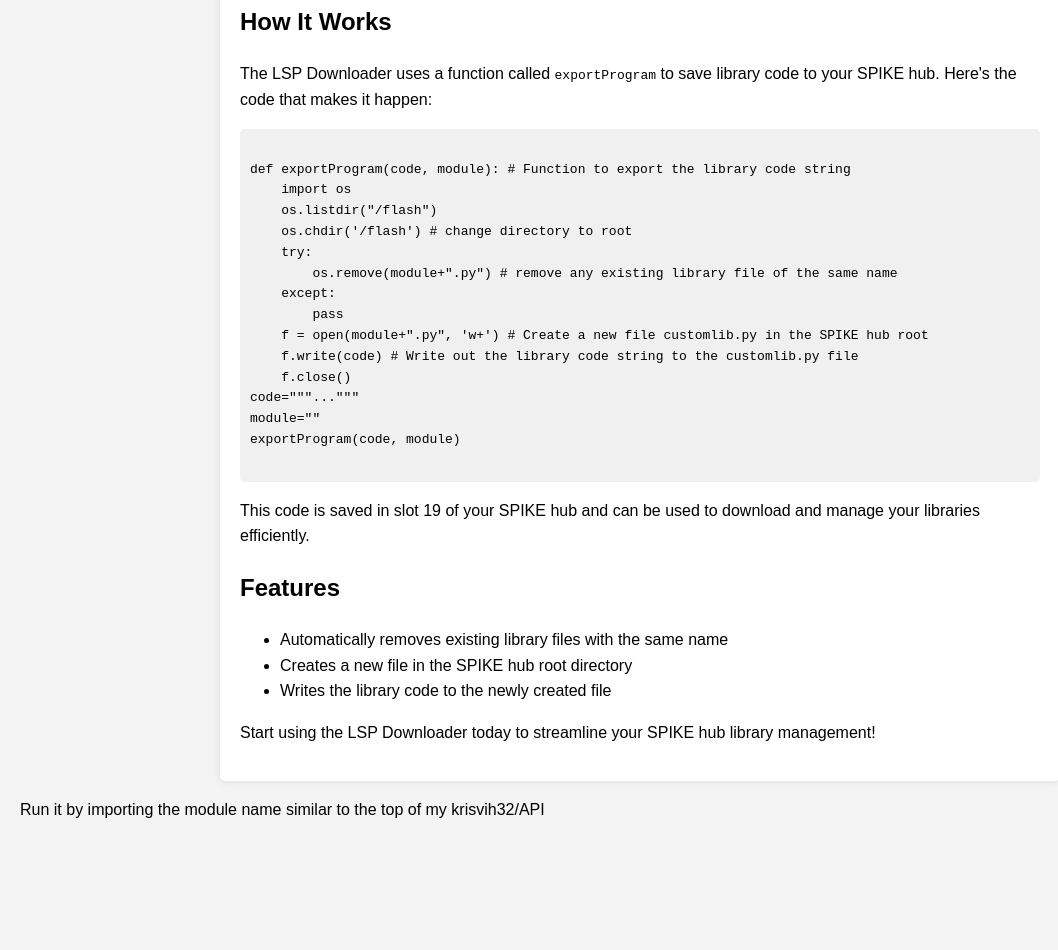
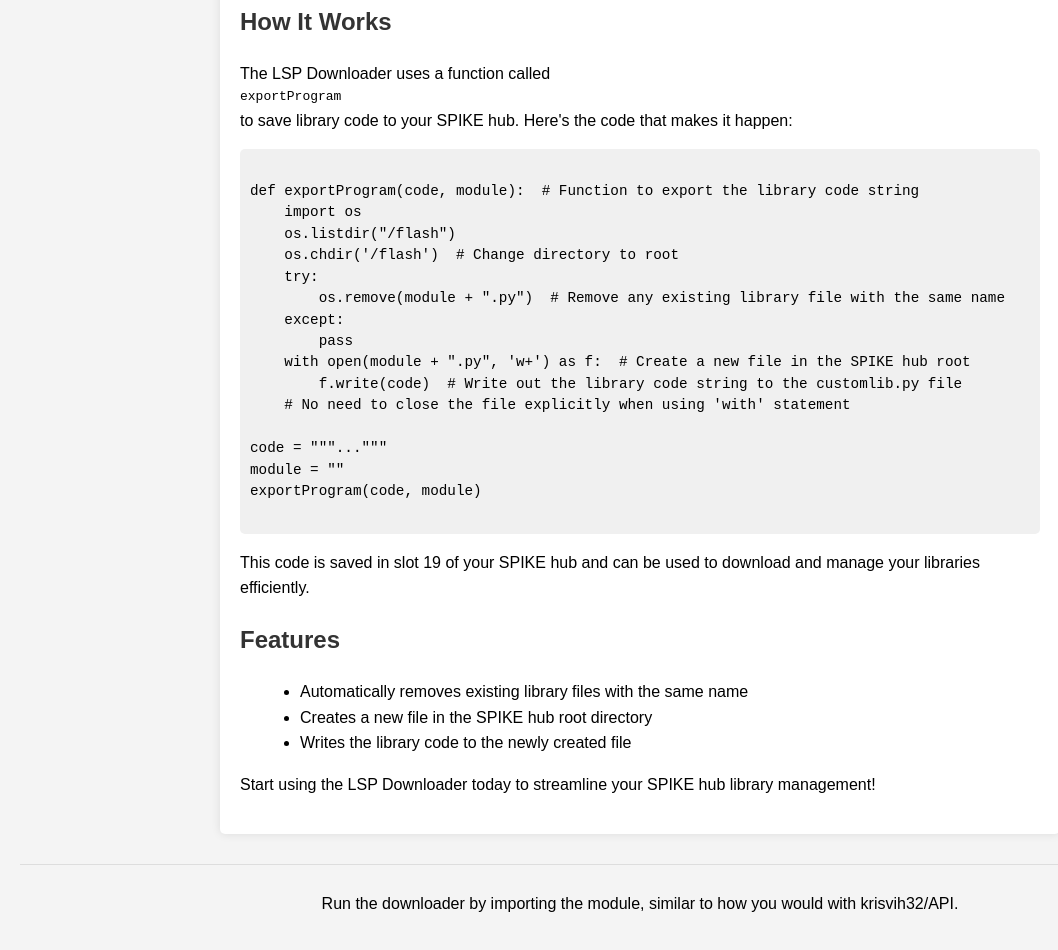
Before and after one commit to lsp-downloader-tutorial/lsp-downloader-tutorial.github.io, a plain HTML site: page index.html in a window 1280 px wide. Shown: the part 202-1152 px from the top of the page, without its empty margins (0-1058 px from the left). Before the commit the page ends 1061 px from the top, so only its background shows below. Drawn offline with Linux system fonts and the light colour scheme.

Commit message:
Update index.html

```diff
--- a/index.html
+++ b/index.html
@@ -3,6 +3,9 @@
 <head>
     <meta charset="UTF-8">
     <meta name="viewport" content="width=device-width, initial-scale=1.0">
+    <meta name="description" content="LSP Downloader Introduction to SPIKE hub library management. Learn how to export library code and manage it with ease.">
+    <meta name="author" content="Your Name or Company">
+    <meta name="keywords" content="SPIKE, LSP Downloader, library management, programming, code export">
     <title>LSP Downloader Introduction</title>
     <style>
         body {
@@ -20,7 +23,7 @@
             border-radius: 5px;
             box-shadow: 0 0 10px rgba(0,0,0,0.1);
         }
-        h1 {
+        h1, h2 {
             color: #333;
         }
         pre {
@@ -28,6 +31,23 @@
             padding: 10px;
             border-radius: 5px;
             overflow-x: auto;
+            font-size: 1.1em;
+            line-height: 1.5;
+        }
+        code {
+            display: block;
+            white-space: pre-wrap;
+            word-wrap: break-word;
+        }
+        ul {
+            list-style-type: disc;
+            margin-left: 20px;
+        }
+        footer {
+            margin-top: 30px;
+            padding-top: 10px;
+            border-top: 1px solid #ddd;
+            text-align: center;
         }
     </style>
 </head>
@@ -35,33 +55,42 @@
     <div class="container">
         <h1>LSP Downloader Introduction</h1>
         <p>Welcome to the LSP Downloader! This tool allows you to easily download and manage library code for your SPIKE hub.</p>
+
         <h2>How It Works</h2>
         <p>The LSP Downloader uses a function called <code>exportProgram</code> to save library code to your SPIKE hub. Here's the code that makes it happen:</p>
+
         <pre><code>
-def exportProgram(code, module): # Function to export the library code string
+def exportProgram(code, module):  # Function to export the library code string
     import os
     os.listdir("/flash")
-    os.chdir('/flash') # change directory to root
+    os.chdir('/flash')  # Change directory to root
     try:
-        os.remove(module+".py") # remove any existing library file of the same name
+        os.remove(module + ".py")  # Remove any existing library file with the same name
     except:
         pass
-    f = open(module+".py", 'w+') # Create a new file customlib.py in the SPIKE hub root
-    f.write(code) # Write out the library code string to the customlib.py file
-    f.close()
-code="""..."""
-module=""
+    with open(module + ".py", 'w+') as f:  # Create a new file in the SPIKE hub root
+        f.write(code)  # Write out the library code string to the customlib.py file
+    # No need to close the file explicitly when using 'with' statement
+
+code = """..."""
+module = ""
 exportProgram(code, module)
         </code></pre>
+
         <p>This code is saved in slot 19 of your SPIKE hub and can be used to download and manage your libraries efficiently.</p>
+
         <h2>Features</h2>
         <ul>
             <li>Automatically removes existing library files with the same name</li>
             <li>Creates a new file in the SPIKE hub root directory</li>
             <li>Writes the library code to the newly created file</li>
         </ul>
+
         <p>Start using the LSP Downloader today to streamline your SPIKE hub library management!</p>
     </div>
-    <p>Run it by importing the module name similar to the top of my krisvih32/API</p>
+
+    <footer>
+        <p>Run the downloader by importing the module, similar to how you would with krisvih32/API.</p>
+    </footer>
 </body>
 </html>
```
